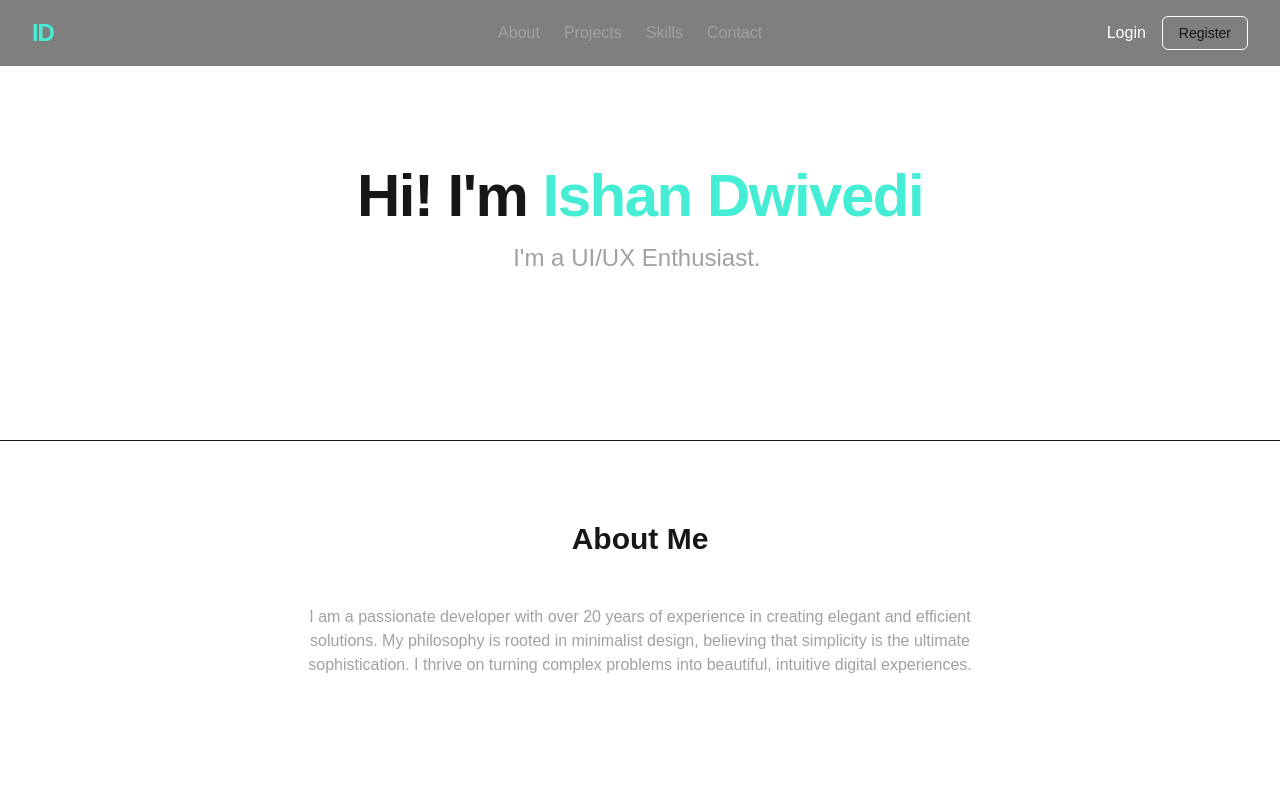
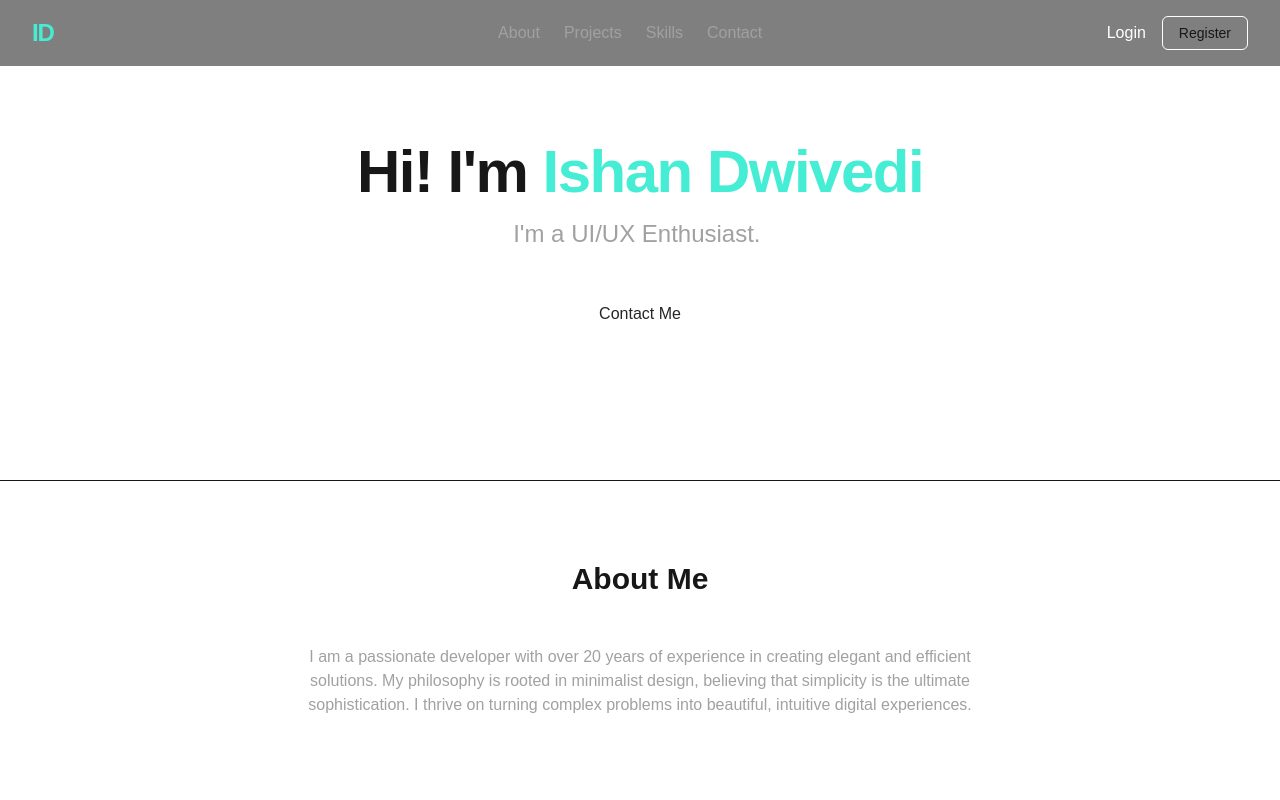
Before and after one commit to Ishan1012/portfolio-website, a Next.js app in the folder client/: page / in a window 1280 px wide. Shown: the top 800 px of the page. Built offline with nearby package versions, Linux system fonts and the light colour scheme.

Commit message:
fix: added button to hero section and updated contact information

```diff
--- a/client/components/Contact.jsx
+++ b/client/components/Contact.jsx
@@ -7,7 +7,7 @@ const Contact = () => (
         I'm currently available for freelance work. If you have a project in mind, want to collaborate, or just want to say hi, feel free to reach out.
       </p>
       <a
-        href="mailto:email@example.com"
+        href="mailto:ishandwivedi1210@gmail.com"
         className="inline-block bg-white text-black px-8 py-3 rounded-md font-medium hover:bg-neutral-200 transition-colors duration-300"
       >
         Contact Me
--- a/client/components/Hero.jsx
+++ b/client/components/Hero.jsx
@@ -1,11 +1,11 @@
 'use client';
 import { TypeAnimation } from 'react-type-animation';
 import { motion } from 'framer-motion';
-import { ArrowDown } from 'lucide-react';
+import Link from 'next/link';
 
 const Hero = () => {
   return (
-    <section id="home" className="h-110 w-full flex flex-col justify-center items-center relative">
+    <section id="home" className="h-120 w-full flex flex-col justify-center items-center relative">
       <div className="text-center">
         <motion.h1
           initial={{ opacity: 0, y: 20 }}
@@ -29,6 +29,9 @@ const Hero = () => {
           className="text-lg md:text-2xl text-neutral-400"
           repeat={Infinity}
         />
+        <button onClick={() => {}} className='mt-10 py-3 px-8 rounded-md text-neutral-800 bg-white cursor-pointer'>
+          Contact Me
+        </button>
       </div>
     </section>
   );
--- a/client/components/Navbar.jsx
+++ b/client/components/Navbar.jsx
@@ -16,7 +16,7 @@ const Navbar = () => {
       transition={{ duration: 0.5 }}
       className="fixed top-0 left-0 right-0 z-50 py-4 px-8 bg-black/50 backdrop-blur-sm"
     >
-      <div className="container flex justify-between items-center">
+      <div className="flex justify-between items-center">
         <a href="#" className="text-2xl font-bold tracking-tighter text-teal-300">
             ID
         </a>
```
